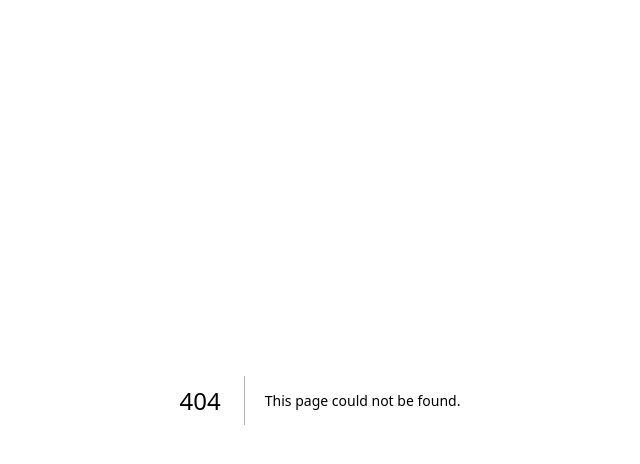
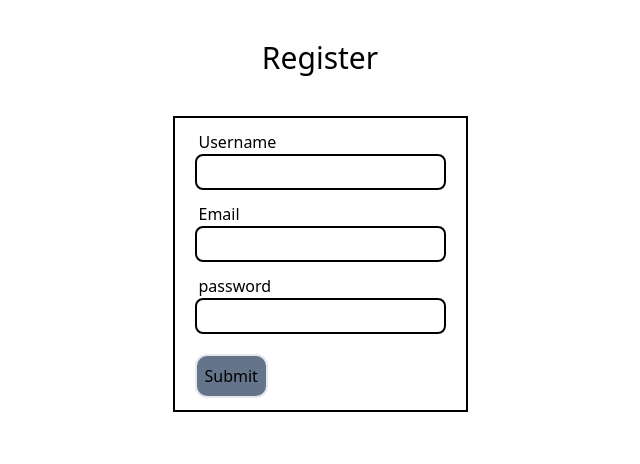
Before and after one commit to inciner8r/todo_frontend_nextjs, a Next.js app: page /register in a window 1280 px wide. Before the commit this address had no page. Shown: the top 464 px of the page, without its empty margins (320-960 px from the left). Built offline with nearby package versions, Linux system fonts and the light colour scheme.

Commit message:
register page

```diff
--- a/pages/components/todo.tsx
+++ b/components/todo.tsx
@@ -4,7 +4,7 @@ import { faTrash } from "@fortawesome/free-solid-svg-icons";
 var ok = "underline";
 const Todo = ({ title, id, content }: any) => {
   return (
-    <div key={id}>
+    <div key={id} className="border-solid border-2 border-black">
       <div className={"text-2xl" + " " + ok}>{title}</div>
       <div className="content ">{content}</div>
       <FontAwesomeIcon icon={faTrash} />
--- /dev/null
+++ b/pages/register/index.tsx
@@ -0,0 +1,48 @@
+import React from "react";
+
+const Register = () => {
+  return (
+    <div className="register-container items-center flex flex-col">
+      <div className="register-title my-10 text-3xl">Register</div>
+      <div className="register-container border-solid border-black border-2 pb-3 px-5">
+        <div className="form flex flex-col">
+          <label htmlFor="username" className="mt-3 ml-1">
+            Username
+          </label>
+          <input
+            type="text"
+            name="username"
+            id=""
+            className="border-solid border-black border-2 rounded-lg px-2 py-1"
+          />
+          <label htmlFor="email" className="mt-3 ml-1">
+            Email
+          </label>
+          <input
+            type="text"
+            name="email"
+            id=""
+            className="border-solid border-black border-2 rounded-lg px-2 py-1"
+          />
+          <label htmlFor="password" className="mt-3 ml-1">
+            password
+          </label>
+          <input
+            type="text"
+            name="password"
+            id=""
+            className="border-solid border-black border-2 rounded-lg px-2 py-1"
+          />
+          <button
+            type="submit"
+            className="submit flex items-start mt-5 border-solid border-2 bg-slate-500 w-fit p-2 rounded-xl"
+          >
+            Submit
+          </button>
+        </div>
+      </div>
+    </div>
+  );
+};
+
+export default Register;
--- a/pages/todos/index.tsx
+++ b/pages/todos/index.tsx
@@ -1,16 +1,19 @@
 import React from "react";
 import axios from "axios";
-import Todo from "../components/todo";
+import Todo from "@/components/todo";
 
-const Blogs = (props: any) => {
+const Todos = (props: any) => {
   const todos = props["data"];
   return (
-    <div className="blogs-page">
-      {todos.map((todo: any) => (
-        <div className="todo" key={todo.ID}>
-          <Todo title={todo.Title} content={todo.Content} id={todo.ID}></Todo>
-        </div>
-      ))}
+    <div className="todos-page flex flex-col items-center">
+      <div className="title text-4xl font-extrabold m-6">Todos</div>
+      <div className="todos w-3/5">
+        {todos.map((todo: any) => (
+          <div className="todo" key={todo.ID}>
+            <Todo title={todo.Title} content={todo.Content} id={todo.ID}></Todo>
+          </div>
+        ))}
+      </div>
     </div>
   );
 };
@@ -21,4 +24,4 @@ export const getStaticProps = async () => {
     props: res.data,
   };
 };
-export default Blogs;
+export default Todos;
```
